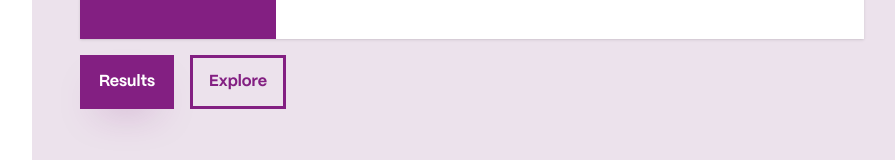
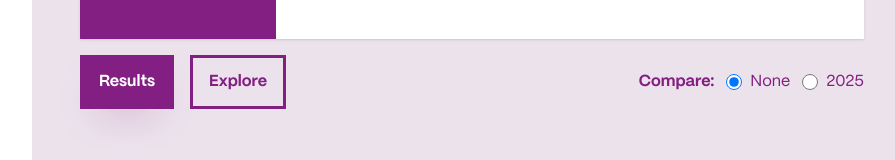
Before and after one commit to nitishspatkar/IREB-digital-sustainability-annual-survey-results-dashboard, a React (Vite) app: page /digital-sustainability-role in a window 1280 px wide. Shown: the part 3241-3401 px from the top of the page, without its empty margins (368-1263 px from the left). Built offline with nearby package versions, Linux system fonts and the light colour scheme.

Commit message:
added all yes no not sure graph comparision

```diff
--- /dev/null
+++ b/src/components/comparision-components/YesNoNotSureComparisonStrategy.ts
@@ -0,0 +1,95 @@
+import type { Data } from 'plotly.js';
+import type { ComparisonStrategy } from '../GraphViews';
+
+// Re-export for type inference in strategy implementations
+export type { ChartPalette } from '../GraphViews';
+
+/**
+ * Data structure for Yes/No/Not Sure chart comparisons
+ */
+export interface YesNoNotSureData {
+  counts: {
+    yes: number;
+    no: number;
+    notSure: number;
+  };
+  stats: {
+    numberOfResponses: number;
+    totalEligible?: number;
+  };
+}
+
+/**
+ * Reusable comparison strategy for Yes/No/Not Sure charts.
+ * Creates a grouped bar chart comparing two years.
+ */
+export const yesNoNotSureComparisonStrategy: ComparisonStrategy<YesNoNotSureData> = (
+  currentYearData,
+  compareYearData,
+  currentYear,
+  compareYear,
+  palette
+) => {
+  const labels = ['Yes', 'No', 'Not sure'];
+
+  const currentValues = [
+    currentYearData.counts.yes,
+    currentYearData.counts.no,
+    currentYearData.counts.notSure,
+  ];
+
+  const compareValues = [
+    compareYearData.counts.yes,
+    compareYearData.counts.no,
+    compareYearData.counts.notSure,
+  ];
+
+  const traces: Data[] = [
+    {
+      type: 'bar',
+      name: currentYear,
+      x: labels,
+      y: currentValues,
+      marker: { color: palette.berry },
+      text: currentValues.map((v) => v.toString()),
+      textposition: 'outside',
+      textfont: {
+        family: 'PP Mori, sans-serif',
+        size: 12,
+        color: palette.grey,
+      },
+      cliponaxis: false,
+      hoverinfo: 'y+name',
+    },
+    {
+      type: 'bar',
+      name: compareYear,
+      x: labels,
+      y: compareValues,
+      marker: { color: palette.spring },
+      text: compareValues.map((v) => v.toString()),
+      textposition: 'outside',
+      textfont: {
+        family: 'PP Mori, sans-serif',
+        size: 12,
+        color: palette.grey,
+      },
+      cliponaxis: false,
+      hoverinfo: 'y+name',
+    },
+  ];
+
+  // Combine stats - show both years' response counts
+  const combinedResponses =
+    currentYearData.stats.numberOfResponses + compareYearData.stats.numberOfResponses;
+  const combinedEligible =
+    (currentYearData.stats.totalEligible ?? 0) + (compareYearData.stats.totalEligible ?? 0);
+
+  return {
+    traces,
+    stats: {
+      numberOfResponses: combinedResponses,
+      totalEligible: combinedEligible > 0 ? combinedEligible : undefined,
+    },
+  };
+};
--- a/src/pages/role-of-digital-sustainability/graphs/OrganizationDepartmentCoordination.tsx
+++ b/src/pages/role-of-digital-sustainability/graphs/OrganizationDepartmentCoordination.tsx
@@ -1,41 +1,62 @@
 import { GenericChart } from '../../../components/GraphViews';
-import type { ChartProcessor } from '../../../components/GraphViews';
+import type { ChartProcessor, DataExtractor } from '../../../components/GraphViews';
 import { OrganizationDepartmentCoordinationByAge } from '../../explore-graphs/OrganizationDepartmentCoordinationByAge.tsx';
 import { OrganizationDepartmentCoordinationByRole } from '../../explore-graphs/OrganizationDepartmentCoordinationByRole.tsx';
 import { OrganizationDepartmentCoordinationByOrgType } from '../../explore-graphs/OrganizationDepartmentCoordinationByOrgType.tsx';
 import OrganizationMeasures from '../../explore-graphs/OrganizationMeasures.tsx';
+import {
+  yesNoNotSureComparisonStrategy,
+  type YesNoNotSureData,
+} from '../../../components/comparision-components/YesNoNotSureComparisonStrategy';
 
 const normalize = (value: string) => value.replace(/\s+/g, ' ').trim();
 
-// The Logic (Pure Function)
-// Precondition: Q17 = Yes (organizationIncorporatesSustainablePractices)
-const processData: ChartProcessor = (responses, palette) => {
+// Data Extractor: Extracts Yes/No/Not Sure counts
+const dataExtractor: DataExtractor<YesNoNotSureData> = (responses) => {
   const filteredResponses = responses.filter(
     (r) =>
       normalize(r.raw.organizationIncorporatesSustainablePractices ?? '').toLowerCase() === 'yes'
   );
 
-  const counts = new Map<string, number>();
-  counts.set('Yes', 0);
-  counts.set('No', 0);
-  counts.set('Not sure', 0);
+  let yesCount = 0;
+  let noCount = 0;
+  let notSureCount = 0;
 
   filteredResponses.forEach((r) => {
     const raw = normalize(r.raw.organizationDepartmentCoordination ?? '');
     const lower = raw.toLowerCase();
 
     if (lower === 'yes') {
-      counts.set('Yes', (counts.get('Yes') ?? 0) + 1);
+      yesCount++;
     } else if (lower === 'no') {
-      counts.set('No', (counts.get('No') ?? 0) + 1);
+      noCount++;
     } else if (lower === 'not sure') {
-      counts.set('Not sure', (counts.get('Not sure') ?? 0) + 1);
+      notSureCount++;
     }
   });
 
+  const total = yesCount + noCount + notSureCount;
+
+  return {
+    counts: {
+      yes: yesCount,
+      no: noCount,
+      notSure: notSureCount,
+    },
+    stats: {
+      numberOfResponses: total,
+      totalEligible: filteredResponses.length,
+    },
+  };
+};
+
+// The Logic (Pure Function)
+// Precondition: Q17 = Yes (organizationIncorporatesSustainablePractices)
+const processData: ChartProcessor = (responses, palette) => {
+  const data = dataExtractor(responses);
+
   const labels = ['Yes', 'No', 'Not sure'];
-  const values = labels.map((label) => counts.get(label) ?? 0);
-  const total = values.reduce((a, b) => a + b, 0);
+  const values = [data.counts.yes, data.counts.no, data.counts.notSure];
 
   return {
     traces: [
@@ -61,10 +82,7 @@
         hoverinfo: 'none',
       },
     ],
-    stats: {
-      numberOfResponses: total,
-      totalEligible: filteredResponses.length,
-    },
+    stats: data.stats,
   };
 };
 
@@ -85,6 +103,8 @@
         OrganizationDepartmentCoordinationByOrgType,
       ]}
       onExplore={onExplore}
+      dataExtractor={dataExtractor}
+      comparisonStrategy={yesNoNotSureComparisonStrategy}
     />
   );
 };
--- a/src/pages/role-of-digital-sustainability/graphs/OrganizationHasGoals.tsx
+++ b/src/pages/role-of-digital-sustainability/graphs/OrganizationHasGoals.tsx
@@ -1,36 +1,56 @@
 import { GenericChart } from '../../../components/GraphViews';
-import type { ChartProcessor } from '../../../components/GraphViews';
+import type { ChartProcessor, DataExtractor } from '../../../components/GraphViews';
 import { OrganizationHasGoalsByAge } from '../../explore-graphs/OrganizationHasGoalsByAge.tsx';
 import { OrganizationHasGoalsByRole } from '../../explore-graphs/OrganizationHasGoalsByRole.tsx';
 import { OrganizationHasGoalsByOrgType } from '../../explore-graphs/OrganizationHasGoalsByOrgType.tsx';
 import { PersonIncorporatesSustainabilityByOrgGoals } from '../../explore-graphs/PersonIncorporatesSustainabilityByOrgGoals.tsx';
 import OrganizationMeasures from '../../explore-graphs/OrganizationMeasures.tsx';
+import {
+  yesNoNotSureComparisonStrategy,
+  type YesNoNotSureData,
+} from '../../../components/comparision-components/YesNoNotSureComparisonStrategy';
 
 const normalize = (value: string) => value.replace(/\s+/g, ' ').trim();
 
-// The Logic (Pure Function)
-const processData: ChartProcessor = (responses, palette) => {
-  const counts = new Map<string, number>();
-  counts.set('Yes', 0);
-  counts.set('No', 0);
-  counts.set('Not sure', 0);
+// Data Extractor: Extracts Yes/No/Not Sure counts
+const dataExtractor: DataExtractor<YesNoNotSureData> = (responses) => {
+  let yesCount = 0;
+  let noCount = 0;
+  let notSureCount = 0;
 
   responses.forEach((r) => {
     const raw = normalize(r.raw.organizationHasDigitalSustainabilityGoals ?? '');
     const lower = raw.toLowerCase();
 
     if (lower === 'yes') {
-      counts.set('Yes', (counts.get('Yes') ?? 0) + 1);
+      yesCount++;
     } else if (lower === 'no') {
-      counts.set('No', (counts.get('No') ?? 0) + 1);
+      noCount++;
     } else if (lower === 'not sure') {
-      counts.set('Not sure', (counts.get('Not sure') ?? 0) + 1);
+      notSureCount++;
     }
   });
 
+  const total = yesCount + noCount + notSureCount;
+
+  return {
+    counts: {
+      yes: yesCount,
+      no: noCount,
+      notSure: notSureCount,
+    },
+    stats: {
+      numberOfResponses: total,
+    },
+  };
+};
+
+// The Logic (Pure Function)
+const processData: ChartProcessor = (responses, palette) => {
+  const data = dataExtractor(responses);
+
   const labels = ['Yes', 'No', 'Not sure'];
-  const values = labels.map((label) => counts.get(label) ?? 0);
-  const total = values.reduce((a, b) => a + b, 0);
+  const values = [data.counts.yes, data.counts.no, data.counts.notSure];
 
   return {
     traces: [
@@ -56,9 +76,7 @@
         hoverinfo: 'none',
       },
     ],
-    stats: {
-      numberOfResponses: total,
-    },
+    stats: data.stats,
   };
 };
 
@@ -80,6 +98,8 @@
         PersonIncorporatesSustainabilityByOrgGoals,
       ]}
       onExplore={onExplore}
+      dataExtractor={dataExtractor}
+      comparisonStrategy={yesNoNotSureComparisonStrategy}
     />
   );
 };
--- a/src/pages/role-of-digital-sustainability/graphs/OrganizationHasSustainabilityTeam.tsx
+++ b/src/pages/role-of-digital-sustainability/graphs/OrganizationHasSustainabilityTeam.tsx
@@ -1,35 +1,55 @@
 import { GenericChart } from '../../../components/GraphViews';
-import type { ChartProcessor } from '../../../components/GraphViews';
+import type { ChartProcessor, DataExtractor } from '../../../components/GraphViews';
 import { OrganizationHasSustainabilityTeamByAge } from '../../explore-graphs/OrganizationHasSustainabilityTeamByAge.tsx';
 import { OrganizationHasSustainabilityTeamByRole } from '../../explore-graphs/OrganizationHasSustainabilityTeamByRole.tsx';
 import { OrganizationHasSustainabilityTeamByOrgType } from '../../explore-graphs/OrganizationHasSustainabilityTeamByOrgType.tsx';
 import OrganizationMeasures from '../../explore-graphs/OrganizationMeasures.tsx';
+import {
+  yesNoNotSureComparisonStrategy,
+  type YesNoNotSureData,
+} from '../../../components/comparision-components/YesNoNotSureComparisonStrategy';
 
 const normalize = (value: string) => value.replace(/\s+/g, ' ').trim();
 
-// The Logic (Pure Function)
-const processData: ChartProcessor = (responses, palette) => {
-  const counts = new Map<string, number>();
-  counts.set('Yes', 0);
-  counts.set('No', 0);
-  counts.set('Not sure', 0);
+// Data Extractor: Extracts Yes/No/Not Sure counts
+const dataExtractor: DataExtractor<YesNoNotSureData> = (responses) => {
+  let yesCount = 0;
+  let noCount = 0;
+  let notSureCount = 0;
 
   responses.forEach((r) => {
     const raw = normalize(r.raw.organizationHasSustainabilityTeam ?? '');
     const lower = raw.toLowerCase();
 
     if (lower === 'yes') {
-      counts.set('Yes', (counts.get('Yes') ?? 0) + 1);
+      yesCount++;
     } else if (lower === 'no') {
-      counts.set('No', (counts.get('No') ?? 0) + 1);
+      noCount++;
     } else if (lower === 'not sure') {
-      counts.set('Not sure', (counts.get('Not sure') ?? 0) + 1);
+      notSureCount++;
     }
   });
 
+  const total = yesCount + noCount + notSureCount;
+
+  return {
+    counts: {
+      yes: yesCount,
+      no: noCount,
+      notSure: notSureCount,
+    },
+    stats: {
+      numberOfResponses: total,
+    },
+  };
+};
+
+// The Logic (Pure Function)
+const processData: ChartProcessor = (responses, palette) => {
+  const data = dataExtractor(responses);
+
   const labels = ['Yes', 'No', 'Not sure'];
-  const values = labels.map((label) => counts.get(label) ?? 0);
-  const total = values.reduce((a, b) => a + b, 0);
+  const values = [data.counts.yes, data.counts.no, data.counts.notSure];
 
   return {
     traces: [
@@ -55,9 +75,7 @@
         hoverinfo: 'none',
       },
     ],
-    stats: {
-      numberOfResponses: total,
-    },
+    stats: data.stats,
   };
 };
 
@@ -78,6 +96,8 @@
         OrganizationHasSustainabilityTeamByOrgType,
       ]}
       onExplore={onExplore}
+      dataExtractor={dataExtractor}
+      comparisonStrategy={yesNoNotSureComparisonStrategy}
     />
   );
 };
--- a/src/pages/role-of-digital-sustainability/graphs/OrganizationIncorporatesPractices.tsx
+++ b/src/pages/role-of-digital-sustainability/graphs/OrganizationIncorporatesPractices.tsx
@@ -1,36 +1,56 @@
 import { GenericChart } from '../../../components/GraphViews';
-import type { ChartProcessor } from '../../../components/GraphViews';
+import type { ChartProcessor, DataExtractor } from '../../../components/GraphViews';
 import { OrganizationIncorporatesPracticesByAge } from '../../explore-graphs/OrganizationIncorporatesPracticesByAge.tsx';
 import { OrganizationIncorporatesPracticesByRole } from '../../explore-graphs/OrganizationIncorporatesPracticesByRole.tsx';
 import { OrganizationIncorporatesPracticesByOrgType } from '../../explore-graphs/OrganizationIncorporatesPracticesByOrgType.tsx';
 import { OrganizationIncorporatesPracticesByRegion } from '../../explore-graphs/OrganizationIncorporatesPracticesByRegion.tsx';
 import OrganizationMeasures from '../../explore-graphs/OrganizationMeasures.tsx';
+import {
+  yesNoNotSureComparisonStrategy,
+  type YesNoNotSureData,
+} from '../../../components/comparision-components/YesNoNotSureComparisonStrategy';
 
 const normalize = (value: string) => value.replace(/\s+/g, ' ').trim();
 
-// The Logic (Pure Function)
-const processData: ChartProcessor = (responses, palette) => {
-  const counts = new Map<string, number>();
-  counts.set('Yes', 0);
-  counts.set('No', 0);
-  counts.set('Not sure', 0);
+// Data Extractor: Extracts Yes/No/Not Sure counts
+const dataExtractor: DataExtractor<YesNoNotSureData> = (responses) => {
+  let yesCount = 0;
+  let noCount = 0;
+  let notSureCount = 0;
 
   responses.forEach((r) => {
     const raw = normalize(r.raw.organizationIncorporatesSustainablePractices ?? '');
     const lower = raw.toLowerCase();
 
     if (lower === 'yes') {
-      counts.set('Yes', (counts.get('Yes') ?? 0) + 1);
+      yesCount++;
     } else if (lower === 'no') {
-      counts.set('No', (counts.get('No') ?? 0) + 1);
+      noCount++;
     } else if (lower === 'not sure') {
-      counts.set('Not sure', (counts.get('Not sure') ?? 0) + 1);
+      notSureCount++;
     }
   });
 
+  const total = yesCount + noCount + notSureCount;
+
+  return {
+    counts: {
+      yes: yesCount,
+      no: noCount,
+      notSure: notSureCount,
+    },
+    stats: {
+      numberOfResponses: total,
+    },
+  };
+};
+
+// The Logic (Pure Function)
+const processData: ChartProcessor = (responses, palette) => {
+  const data = dataExtractor(responses);
+
   const labels = ['Yes', 'No', 'Not sure'];
-  const values = labels.map((label) => counts.get(label) ?? 0);
-  const total = values.reduce((a, b) => a + b, 0);
+  const values = [data.counts.yes, data.counts.no, data.counts.notSure];
 
   return {
     traces: [
@@ -56,9 +76,7 @@
         hoverinfo: 'none',
       },
     ],
-    stats: {
-      numberOfResponses: total,
-    },
+    stats: data.stats,
   };
 };
 
@@ -80,6 +98,8 @@
         OrganizationIncorporatesPracticesByRegion,
       ]}
       onExplore={onExplore}
+      dataExtractor={dataExtractor}
+      comparisonStrategy={yesNoNotSureComparisonStrategy}
     />
   );
 };
--- a/src/pages/role-of-digital-sustainability/graphs/OrganizationOffersTraining.tsx
+++ b/src/pages/role-of-digital-sustainability/graphs/OrganizationOffersTraining.tsx
@@ -1,5 +1,5 @@
 import { GenericChart } from '../../../components/GraphViews';
-import type { ChartProcessor } from '../../../components/GraphViews';
+import type { ChartProcessor, DataExtractor } from '../../../components/GraphViews';
 import { OrganizationOffersTrainingByAge } from '../../explore-graphs/OrganizationOffersTrainingByAge.tsx';
 import { OrganizationOffersTrainingByRole } from '../../explore-graphs/OrganizationOffersTrainingByRole.tsx';
 import { OrganizationOffersTrainingByOrgType } from '../../explore-graphs/OrganizationOffersTrainingByOrgType.tsx';
@@ -8,6 +8,39 @@
 import { NoTrainingReasonsByTrainingOffer } from '../../explore-graphs/NoTrainingReasonsByTrainingOffer.tsx';
 import { TrainingParticipationByTrainingOffer } from '../../explore-graphs/TrainingParticipationByTrainingOffer.tsx';
 import { OrganizationalPracticesByOrgType } from '../../explore-graphs/OrganizationalPracticesByOrgType.tsx';
+import {
+  yesNoNotSureComparisonStrategy,
+  type YesNoNotSureData,
+} from '../../../components/comparision-components/YesNoNotSureComparisonStrategy';
+
+// Data Extractor: Extracts Yes/No/Not Sure counts (ignores Unknown for comparison)
+const dataExtractor: DataExtractor<YesNoNotSureData> = (responses) => {
+  const norm = (v: string) => (v ?? '').trim().toLowerCase();
+
+  let yesCount = 0;
+  let noCount = 0;
+  let notSureCount = 0;
+
+  responses.forEach((r) => {
+    const v = norm(r.raw.organizationOffersTraining as unknown as string);
+    if (v === 'yes') yesCount++;
+    else if (v === 'no') noCount++;
+    else if (v === 'not sure') notSureCount++;
+  });
+
+  const total = yesCount + noCount + notSureCount;
+
+  return {
+    counts: {
+      yes: yesCount,
+      no: noCount,
+      notSure: notSureCount,
+    },
+    stats: {
+      numberOfResponses: total,
+    },
+  };
+};
 
 // The Logic (Pure Function)
 const processData: ChartProcessor = (responses, palette) => {
@@ -90,6 +123,8 @@
         OrganizationalPracticesByOrgType,
       ]}
       onExplore={onExplore}
+      dataExtractor={dataExtractor}
+      comparisonStrategy={yesNoNotSureComparisonStrategy}
     />
   );
 };
--- a/src/pages/role-of-digital-sustainability/graphs/OrganizationReportsOnSustainability.tsx
+++ b/src/pages/role-of-digital-sustainability/graphs/OrganizationReportsOnSustainability.tsx
@@ -1,35 +1,55 @@
 import { GenericChart } from '../../../components/GraphViews';
-import type { ChartProcessor } from '../../../components/GraphViews';
+import type { ChartProcessor, DataExtractor } from '../../../components/GraphViews';
 import { OrganizationReportsOnSustainabilityByAge } from '../../explore-graphs/OrganizationReportsOnSustainabilityByAge.tsx';
 import { OrganizationReportsOnSustainabilityByRole } from '../../explore-graphs/OrganizationReportsOnSustainabilityByRole.tsx';
 import { OrganizationReportsOnSustainabilityByOrgType } from '../../explore-graphs/OrganizationReportsOnSustainabilityByOrgType.tsx';
 import OrganizationMeasures from '../../explore-graphs/OrganizationMeasures.tsx';
+import {
+  yesNoNotSureComparisonStrategy,
+  type YesNoNotSureData,
+} from '../../../components/comparision-components/YesNoNotSureComparisonStrategy';
 
 const normalize = (value: string) => value.replace(/\s+/g, ' ').trim();
 
-// The Logic (Pure Function)
-const processData: ChartProcessor = (responses, palette) => {
-  const counts = new Map<string, number>();
-  counts.set('Yes', 0);
-  counts.set('No', 0);
-  counts.set('Not sure', 0);
+// Data Extractor: Extracts Yes/No/Not Sure counts
+const dataExtractor: DataExtractor<YesNoNotSureData> = (responses) => {
+  let yesCount = 0;
+  let noCount = 0;
+  let notSureCount = 0;
 
   responses.forEach((r) => {
     const raw = normalize(r.raw.organizationReportsOnSustainability ?? '');
     const lower = raw.toLowerCase();
 
     if (lower === 'yes') {
-      counts.set('Yes', (counts.get('Yes') ?? 0) + 1);
+      yesCount++;
     } else if (lower === 'no') {
-      counts.set('No', (counts.get('No') ?? 0) + 1);
+      noCount++;
     } else if (lower === 'not sure') {
-      counts.set('Not sure', (counts.get('Not sure') ?? 0) + 1);
+      notSureCount++;
     }
   });
 
+  const total = yesCount + noCount + notSureCount;
+
+  return {
+    counts: {
+      yes: yesCount,
+      no: noCount,
+      notSure: notSureCount,
+    },
+    stats: {
+      numberOfResponses: total,
+    },
+  };
+};
+
+// The Logic (Pure Function)
+const processData: ChartProcessor = (responses, palette) => {
+  const data = dataExtractor(responses);
+
   const labels = ['Yes', 'No', 'Not sure'];
-  const values = labels.map((label) => counts.get(label) ?? 0);
-  const total = values.reduce((a, b) => a + b, 0);
+  const values = [data.counts.yes, data.counts.no, data.counts.notSure];
 
   return {
     traces: [
@@ -55,9 +75,7 @@
         hoverinfo: 'none',
       },
     ],
-    stats: {
-      numberOfResponses: total,
-    },
+    stats: data.stats,
   };
 };
 
@@ -78,6 +96,8 @@
         OrganizationReportsOnSustainabilityByOrgType,
       ]}
       onExplore={onExplore}
+      dataExtractor={dataExtractor}
+      comparisonStrategy={yesNoNotSureComparisonStrategy}
     />
   );
 };
--- a/src/pages/sustainability-in-job-and-tasks/graphs/UsesTools.tsx
+++ b/src/pages/sustainability-in-job-and-tasks/graphs/UsesTools.tsx
@@ -5,46 +5,47 @@
 import { UsesToolsByRole } from '../../explore-graphs/UsesToolsByRole';
 import { UsesToolsByOrgType } from '../../explore-graphs/UsesToolsByOrgType';
 import {
-  horizontalBarComparisonStrategy,
-  type HorizontalBarData,
-} from '../../../components/comparision-components/HorizontalBarComparisonStrategy';
+  yesNoNotSureComparisonStrategy,
+  type YesNoNotSureData,
+} from '../../../components/comparision-components/YesNoNotSureComparisonStrategy';
 
 // --- DATA EXTRACTOR ---
 
 const normalize = (value: string) => value.replace(/\s+/g, ' ').trim();
 
-const usesToolsDataExtractor: DataExtractor<HorizontalBarData> = (responses) => {
-  const counts = new Map<string, number>();
-  // Initialize to ensure order/presence
-  counts.set('Yes', 0);
-  counts.set('No', 0);
-  counts.set('Not sure', 0);
+const usesToolsDataExtractor: DataExtractor<YesNoNotSureData> = (responses) => {
+  const filteredResponses = responses.filter(
+    (r) => normalize(r.raw.personIncorporatesSustainability ?? '').toLowerCase() === 'yes'
+  );
 
-  let numberOfResponses = 0;
+  let yesCount = 0;
+  let noCount = 0;
+  let notSureCount = 0;
 
-  responses.forEach((r) => {
-    // Precondition: Q28 = Yes
-    if (normalize(r.raw.personIncorporatesSustainability ?? '').toLowerCase() !== 'yes') return;
-
+  filteredResponses.forEach((r) => {
     const raw = normalize(r.raw.usesTools ?? '');
     const lower = raw.toLowerCase();
 
-    if (lower === 'yes' || lower === 'no' || lower === 'not sure') {
-      let label = 'Not sure';
-      if (lower === 'yes') label = 'Yes';
-      if (lower === 'no') label = 'No';
-
-      counts.set(label, (counts.get(label) ?? 0) + 1);
-      numberOfResponses++;
+    if (lower === 'yes') {
+      yesCount++;
+    } else if (lower === 'no') {
+      noCount++;
+    } else if (lower === 'not sure') {
+      notSureCount++;
     }
   });
 
-  const items = Array.from(counts.entries()).map(([label, value]) => ({ label, value }));
+  const total = yesCount + noCount + notSureCount;
 
   return {
-    items,
+    counts: {
+      yes: yesCount,
+      no: noCount,
+      notSure: notSureCount,
+    },
     stats: {
-      numberOfResponses,
+      numberOfResponses: total,
+      totalEligible: filteredResponses.length,
     },
   };
 };
@@ -52,31 +53,10 @@
 // The Logic (Pure Function)
 // Precondition: Q28 = Yes (personIncorporatesSustainability)
 const usesToolsProcessor: ChartProcessor = (responses, palette) => {
-  const filteredResponses = responses.filter(
-    (r) => normalize(r.raw.personIncorporatesSustainability ?? '').toLowerCase() === 'yes'
-  );
-
-  const counts = new Map<string, number>();
-  counts.set('Yes', 0);
-  counts.set('No', 0);
-  counts.set('Not sure', 0);
-
-  filteredResponses.forEach((r) => {
-    const raw = normalize(r.raw.usesTools ?? '');
-    const lower = raw.toLowerCase();
-
-    if (lower === 'yes') {
-      counts.set('Yes', (counts.get('Yes') ?? 0) + 1);
-    } else if (lower === 'no') {
-      counts.set('No', (counts.get('No') ?? 0) + 1);
-    } else if (lower === 'not sure') {
-      counts.set('Not sure', (counts.get('Not sure') ?? 0) + 1);
-    }
-  });
+  const data = usesToolsDataExtractor(responses);
 
   const labels = ['Yes', 'No', 'Not sure'];
-  const values = labels.map((label) => counts.get(label) ?? 0);
-  const total = values.reduce((a, b) => a + b, 0);
+  const values = [data.counts.yes, data.counts.no, data.counts.notSure];
 
   return {
     traces: [
@@ -102,10 +82,7 @@
         hoverinfo: 'none',
       },
     ],
-    stats: {
-      numberOfResponses: total,
-      totalEligible: filteredResponses.length,
-    },
+    stats: data.stats,
   };
 };
 
@@ -138,7 +115,7 @@
       exploreComponents={[UsesToolsByRole, UsesToolsByOrgType]}
       onExplore={onExplore}
       dataExtractor={usesToolsDataExtractor}
-      comparisonStrategy={horizontalBarComparisonStrategy}
+      comparisonStrategy={yesNoNotSureComparisonStrategy}
     />
   );
 };
```
